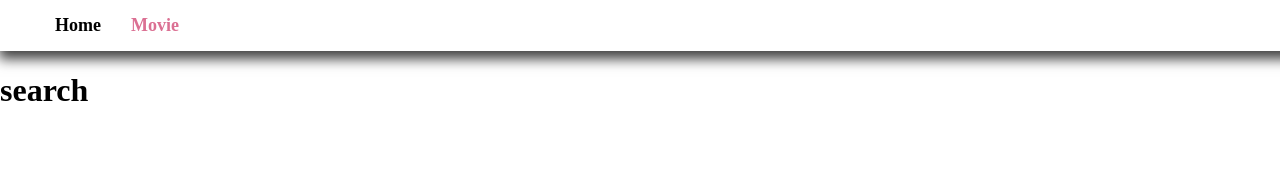
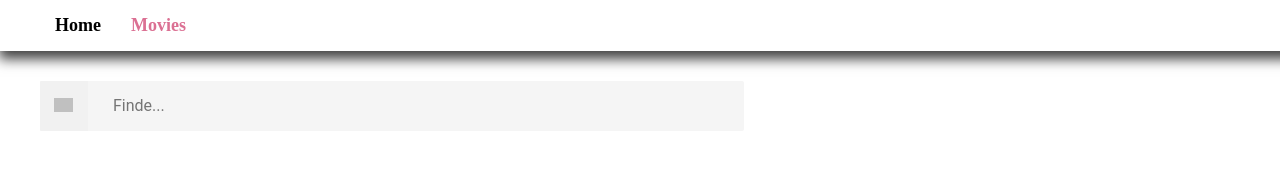
Before and after one commit to lyskoivan/goit-react-hw-04-movies, a React app: page /movies in a window 1280 px wide. Shown: the top 170 px of the page. Built offline with nearby package versions, Linux system fonts and the light colour scheme; grey boxes are pictures that could not be loaded.

Commit message:
style for search

```diff
--- a/public/index.html
+++ b/public/index.html
@@ -15,6 +15,11 @@
       user's mobile device or desktop. See https://developers.google.com/web/fundamentals/web-app-manifest/
     -->
     <link rel="manifest" href="%PUBLIC_URL%/manifest.json" />
+
+    <link
+      rel="stylesheet"
+      href="https://cdnjs.cloudflare.com/ajax/libs/font-awesome/4.7.0/css/font-awesome.min.css"
+    />
     <!--
       Notice the use of %PUBLIC_URL% in the tags above.
       It will be replaced with the URL of the `public` folder during the build.
--- a/src/components/Header/Header.js
+++ b/src/components/Header/Header.js
@@ -21,7 +21,7 @@ const Header = () => (
         activeClassName={styles['nav_list__link-active']}
         className={styles.nav_list__link}
       >
-        Movie
+        Movies
       </NavLink>
     </li>
   </ul>
--- a/src/components/HomeList/HomeList.js
+++ /dev/null
@@ -1,22 +0,0 @@
-import React from 'react';
-import PropTypes from 'prop-types';
-
-import HomeListItem from '../HomeListItem/HomeListItem';
-
-const HomeList = ({ popularMovies }) => {
-  return (
-    <div>
-      <ul>
-        {popularMovies.map(movie => (
-          <HomeListItem key={movie.id} title={movie.title} />
-        ))}
-      </ul>
-    </div>
-  );
-};
-
-HomeList.propTypes = {
-  popularMovies: PropTypes.arrayOf(PropTypes.shape().isRequired).isRequired,
-};
-
-export default HomeList;
--- /dev/null
+++ b/src/components/MoviesList/MoviesList.js
@@ -0,0 +1,22 @@
+import React from 'react';
+import PropTypes from 'prop-types';
+
+import MoviesListItem from '../MoviesListItem/MoviesListItem';
+
+const MoviesList = ({ movies }) => {
+  return (
+    <div>
+      <ul>
+        {movies.map(movie => (
+          <MoviesListItem key={movie.id} title={movie.title} />
+        ))}
+      </ul>
+    </div>
+  );
+};
+
+MoviesList.propTypes = {
+  movies: PropTypes.arrayOf(PropTypes.shape().isRequired).isRequired,
+};
+
+export default MoviesList;
--- a/src/components/HomeListItem/HomeListItem.js
+++ b/src/components/MoviesListItem/MoviesListItem.js
@@ -1,12 +1,12 @@
 import React from 'react';
 import PropTypes from 'prop-types';
 
-const HomeListItem = ({ title }) => {
+const MoviesListItem = ({ title }) => {
   return <li>{title}</li>;
 };
 
-HomeListItem.propTypes = {
+MoviesListItem.propTypes = {
   title: PropTypes.string.isRequired,
 };
 
-export default HomeListItem;
+export default MoviesListItem;
--- /dev/null
+++ b/src/components/MoviesSearchForm/MoviesSearchForm.js
@@ -0,0 +1,53 @@
+import React, { Component } from 'react';
+import PropTypes from 'prop-types';
+
+import styles from './MoviesSearchForm.module.css';
+
+export default class MoviesSearchForm extends Component {
+  static propTypes = {
+    onSubmit: PropTypes.func.isRequired,
+  };
+
+  state = {
+    searchValue: '',
+  };
+
+  handleChange = e => {
+    this.setState({ searchValue: e.target.value });
+  };
+
+  handleClick = e => {
+    e.preventDefault();
+    const { searchValue } = this.state;
+
+    if (!searchValue) {
+      console.log('type some name');
+      return;
+    }
+
+    this.props.onSubmit(searchValue);
+
+    this.setState({ searchValue: '' });
+  };
+
+  render() {
+    const { searchValue } = this.state;
+    return (
+      <form className={styles.searchForm}>
+        <input
+          onChange={this.handleChange}
+          value={searchValue}
+          placeholder="Finde..."
+          className={styles.searchForm__search}
+        />
+        <button
+          type="submit"
+          onClick={this.handleClick}
+          className={styles.searchForm__button}
+        >
+          <span className={styles.searchForm__icon}>Search</span>
+        </button>
+      </form>
+    );
+  }
+}
--- /dev/null
+++ b/src/components/MoviesSearchForm/MoviesSearchForm.module.css
@@ -0,0 +1,51 @@
+.searchForm {
+  position: relative;
+  margin: 30px 0px 0px 40px;
+  font-family: 'Roboto', arial, sans-serif;
+  height: 48px;
+}
+.searchForm__search {
+  font-size: 16px;
+  font-weight: 400;
+  height: 100%;
+  width: 45%;
+  padding: 0 72px;
+  color: #212121;
+  background-color: #f5f5f5;
+  border: 1px solid transparent;
+  border-radius: 2px;
+  outline: none;
+  box-shadow: none;
+  transition: all 0.2s ease;
+}
+.searchForm__search:focus {
+  background-color: #fff;
+  box-shadow: 0 8px 10px 1px rgba(0, 0, 0, 0.14),
+    0 3px 14px 2px rgba(0, 0, 0, 0.12), 0 5px 5px -3px rgba(0, 0, 0, 0.4);
+}
+
+.searchForm__button {
+  display: inline-block;
+  position: absolute;
+  left: 0px;
+  width: 48px;
+  height: 50px;
+  border: 0;
+  background-image: url('https://image.flaticon.com/icons/svg/149/149852.svg');
+  background-size: 40%;
+  background-repeat: no-repeat;
+  background-position: center;
+  opacity: 0.6;
+  transition: opacity 250ms cubic-bezier(0.4, 0, 0.2, 1);
+  cursor: pointer;
+  outline: none;
+}
+
+.searchForm__button:hover {
+  opacity: 1;
+}
+
+.searchForm__icon {
+  color: #212121;
+  clip-path: inset(50%);
+}
--- a/src/pages/HomePage/HomePage.js
+++ b/src/pages/HomePage/HomePage.js
@@ -2,7 +2,7 @@ import React, { Component } from 'react';
 
 import moviesAPI from '../../services/api';
 
-import HomeList from '../../components/HomeList/HomeList';
+import MoviesList from '../../components/MoviesList/MoviesList';
 
 export default class HomePage extends Component {
   state = {
@@ -19,7 +19,7 @@ export default class HomePage extends Component {
     const { popularMovies } = this.state;
     return (
       <div>
-        <HomeList popularMovies={popularMovies} />
+        <MoviesList movies={popularMovies} />
       </div>
     );
   }
--- a/src/pages/MoviesPage/MoviesPage.js
+++ b/src/pages/MoviesPage/MoviesPage.js
@@ -1,12 +1,43 @@
 import React, { Component } from 'react';
 
+import moviesAPI from '../../services/api';
+
+import MoviesSearchForm from '../../components/MoviesSearchForm/MoviesSearchForm';
+import MoviesList from '../../components/MoviesList/MoviesList';
+
 export default class MoviesPage extends Component {
-  func = () => {};
+  state = {
+    searchQuery: '',
+    movies: [],
+  };
+
+  componentDidUpdate(prevProps, prevState) {
+    const { searchQuery } = this.state;
+
+    if (prevState.searchQuery !== searchQuery) {
+      this.getMovies();
+    }
+  }
+
+  getMovies = () => {
+    const { searchQuery } = this.state;
+
+    moviesAPI
+      .getMoviesByQuery(searchQuery)
+      .then(data => this.setState({ movies: data.results }));
+  };
+
+  handleChangeSearchQuery = query => {
+    this.setState({ searchQuery: query });
+  };
 
   render() {
+    const { searchQuery, movies } = this.state;
+
     return (
       <div>
-        <h1>search</h1>
+        <MoviesSearchForm onSubmit={this.handleChangeSearchQuery} />
+        {searchQuery && <MoviesList movies={movies} />}
       </div>
     );
   }
--- a/src/services/api.js
+++ b/src/services/api.js
@@ -15,4 +15,16 @@ export default {
       throw new Error(error);
     }
   },
+
+  async getMoviesByQuery(query) {
+    try {
+      const moviesByQuery = await axios.get(
+        `/search/movie?api_key=${API_KEY}&query=${query}&page=1`,
+      );
+
+      return moviesByQuery.data;
+    } catch (error) {
+      throw new Error(error);
+    }
+  },
 };
```
Also changed, not shown: src/components/MoviesList/MoviesList.module.css (added), src/components/MoviesListItem/MoviesListItem.module.css (added).
